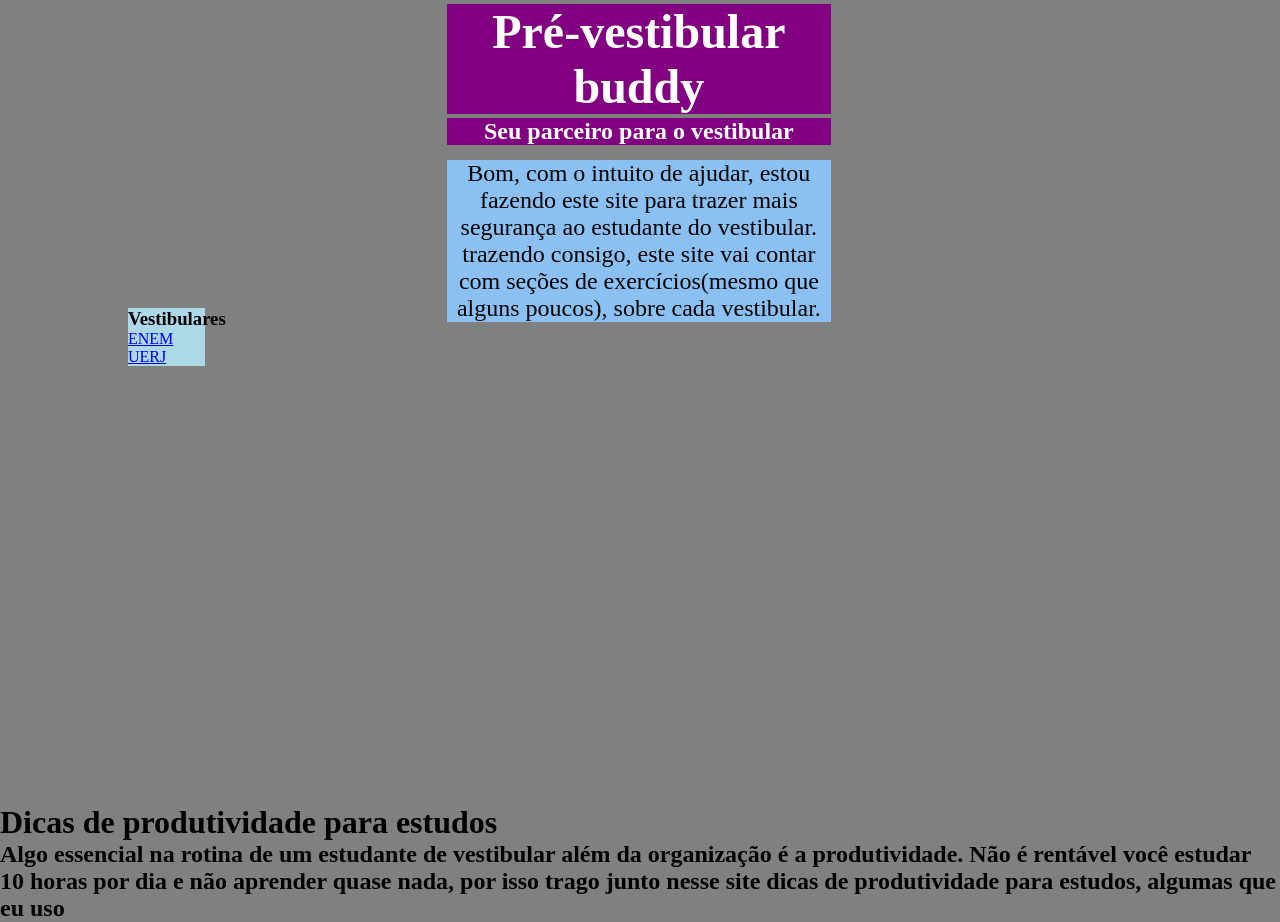
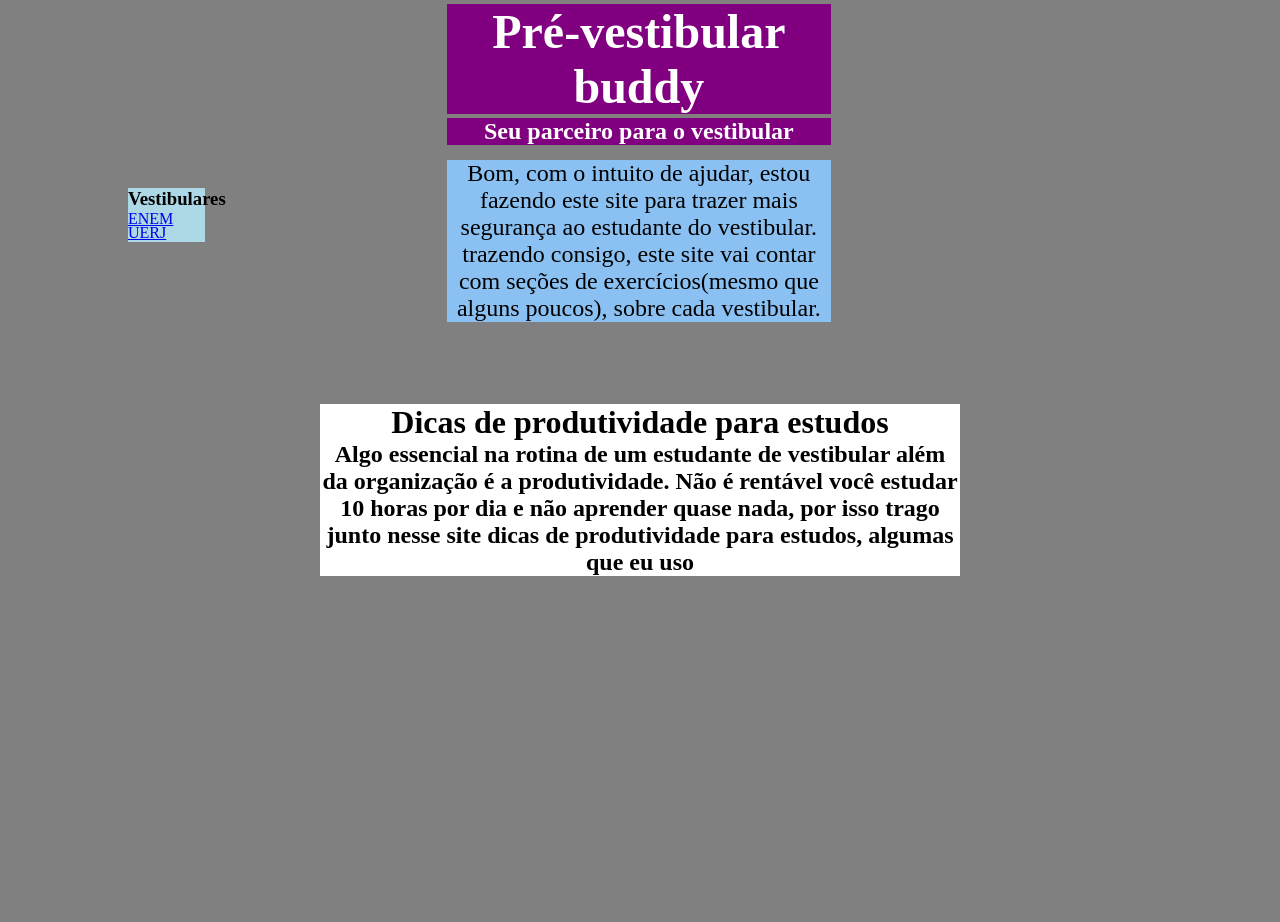
Before and after one commit to jpwf/pre-vestibular, a plain HTML site: page src/pages/index.html in a window 1280 px wide. After the commit the page ends 804 px from the top, so only its background shows below. Drawn offline with Linux system fonts and the light colour scheme.

Commit message:
just started to get the index page beautiful

```diff
--- a/public/styles/index.css
+++ b/public/styles/index.css
@@ -3,10 +3,12 @@ html, body{
 }
 
 header{
-    height:100%;
+    height:50%;
     width:100%;
 }
-
+.clear{
+    clear:both;
+}
 .top{
     text-align:center;
     background-color:gray;
@@ -32,9 +34,11 @@ header{
     background-color:purple;
     width:100%;
     color:white;
+
 }
 
 .explanation{
+    margin-bottom:-5%;
     width:100%;
     margin-left:-0.3%;
     margin-top:4%;
@@ -50,14 +54,17 @@ header{
     background-color:lightblue;
     width:6%;
     margin-top:5%;
+    margin-bottom:-5%;
     margin-left:10%;
 }
 .vestibulares .enem{
     display:flex;
+    margin-bottom:-5%;
     width:50%;
 }
 .vestibulares .uerj{
     width:50%;
+    margin-bottom:-5%;
 }
 
 .vestibulares .enem:hover{
@@ -68,3 +75,15 @@ header{
     transition-duration: 300ms;
     background-color:green;
 }
+
+.content{
+    text-align: center;
+    width:100%;
+    height:50%;
+
+}
+.content .tips{
+    width:50%;
+    margin-left:25%;
+    background-color:white;
+}
```
